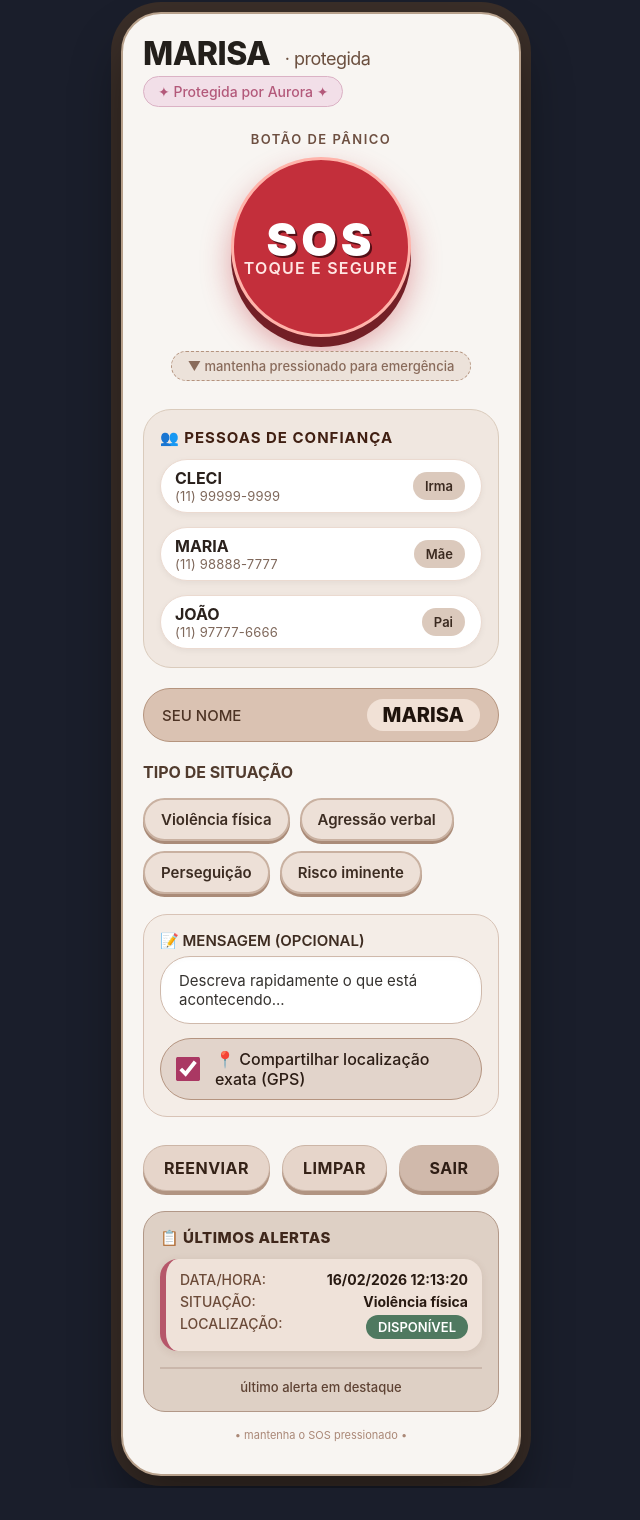
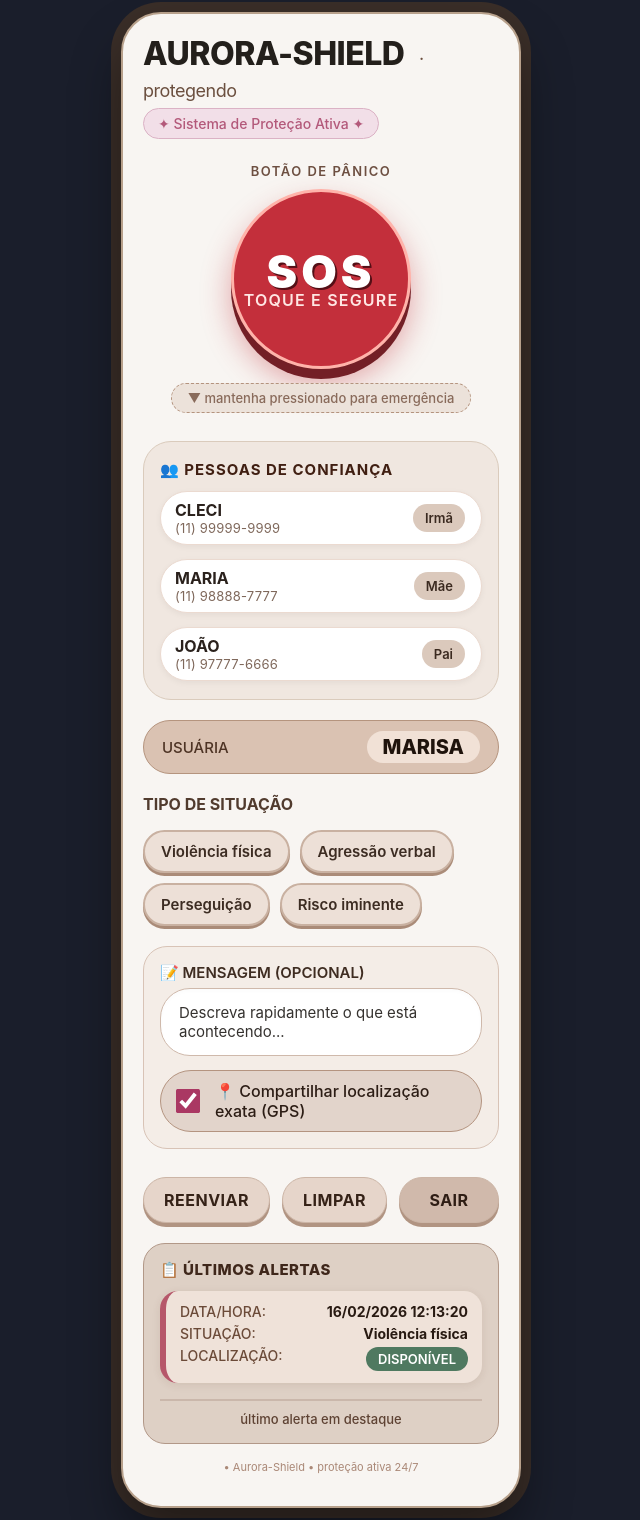
Before and after one commit to salveci2022/aurora-shield, a Flask app: template templates/painel.html in a window 1280 px wide. Shown: the whole page, without its empty margins (319-959 px from the left). Before the commit the page ends 1488 px from the top, so only its background shows below. Run offline with Flask 3, Linux system fonts and the light colour scheme; the template is opened without the code that fills it, so the values that code supplies are empty.

Commit message:
add arquivos no repo

```diff
--- a/templates/painel.html
+++ b/templates/painel.html
@@ -3,7 +3,7 @@
 <head>
     <meta charset="UTF-8">
     <meta name="viewport" content="width=device-width, initial-scale=1.0, maximum-scale=1.0, user-scalable=yes">
-    <title>Marisa · Botão de Pânico</title>
+    <title>Aurora-Shield · Botão de Pânico</title>
     <style>
         * {
             margin: 0;
@@ -400,17 +400,17 @@
         <!-- nome principal e proteção -->
         <div class="header-protected">
             <div class="main-title">
-                MARISA <span>· protegida</span>
+                AURORA-SHIELD <span>· protegendo</span>
             </div>
             <div class="aurora-badge">
-                ✦ Protegida por Aurora ✦
+                ✦ Sistema de Proteção Ativa ✦
             </div>
         </div>
 
         <!-- Botão de pânico SOS (toque e segure) -->
         <div class="sos-section">
             <div class="sos-label">BOTÃO DE PÂNICO</div>
-            <div class="sos-button" onclick="alert('⚠️ ALERTA ENVIADO (simulação)\nSua localização foi compartilhada com contatos de confiança.')">
+            <div class="sos-button" onclick="alert('⚠️ ALERTA AURORA ENVIADO\nSua localização foi compartilhada com contatos de confiança.')">
                 <span>SOS</span>
                 <span>toque e segure</span>
             </div>
@@ -426,7 +426,7 @@
                         <span class="trusted-name">CLECI</span>
                         <span class="trusted-phone">(11) 99999-9999</span>
                     </div>
-                    <span class="trusted-tag">Irma</span>
+                    <span class="trusted-tag">Irmã</span>
                 </div>
                 <div class="trusted-item">
                     <div class="trusted-info">
@@ -447,7 +447,7 @@
 
         <!-- Nome da usuária (em destaque) -->
         <div class="user-name-block">
-            <span class="user-label">SEU NOME</span>
+            <span class="user-label">USUÁRIA</span>
             <span class="user-value">MARISA</span>
         </div>
 
@@ -499,7 +499,7 @@
         </div>
 
         <!-- micro informação de toque (somente visual) -->
-        <div style="font-size:11px; color:#aa8877; text-align:center; margin-top:16px;">• mantenha o SOS pressionado •</div>
+        <div style="font-size:11px; color:#aa8877; text-align:center; margin-top:16px;">• Aurora-Shield • proteção ativa 24/7</div>
     </div>
 
     <script>
```
Also changed, not shown: templates/painel-cores-mspy.html (+5 -5 lines).
